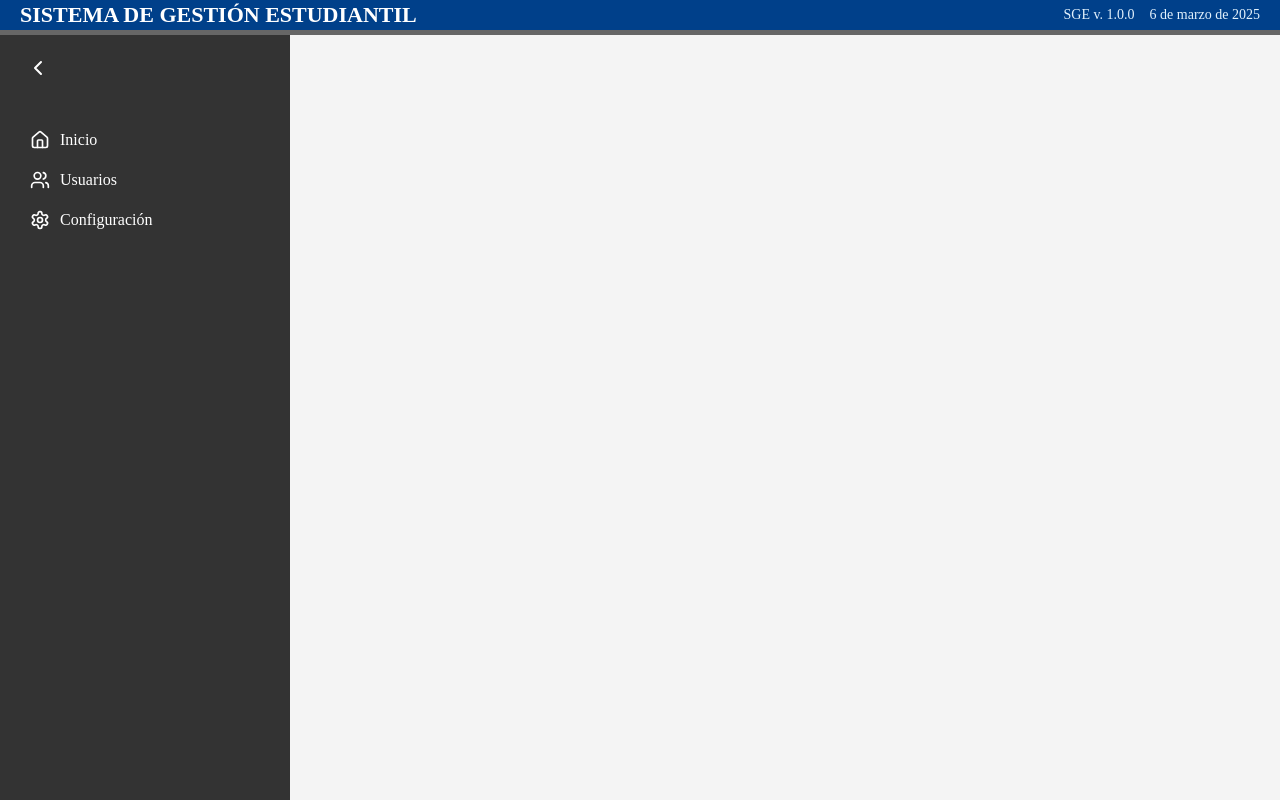
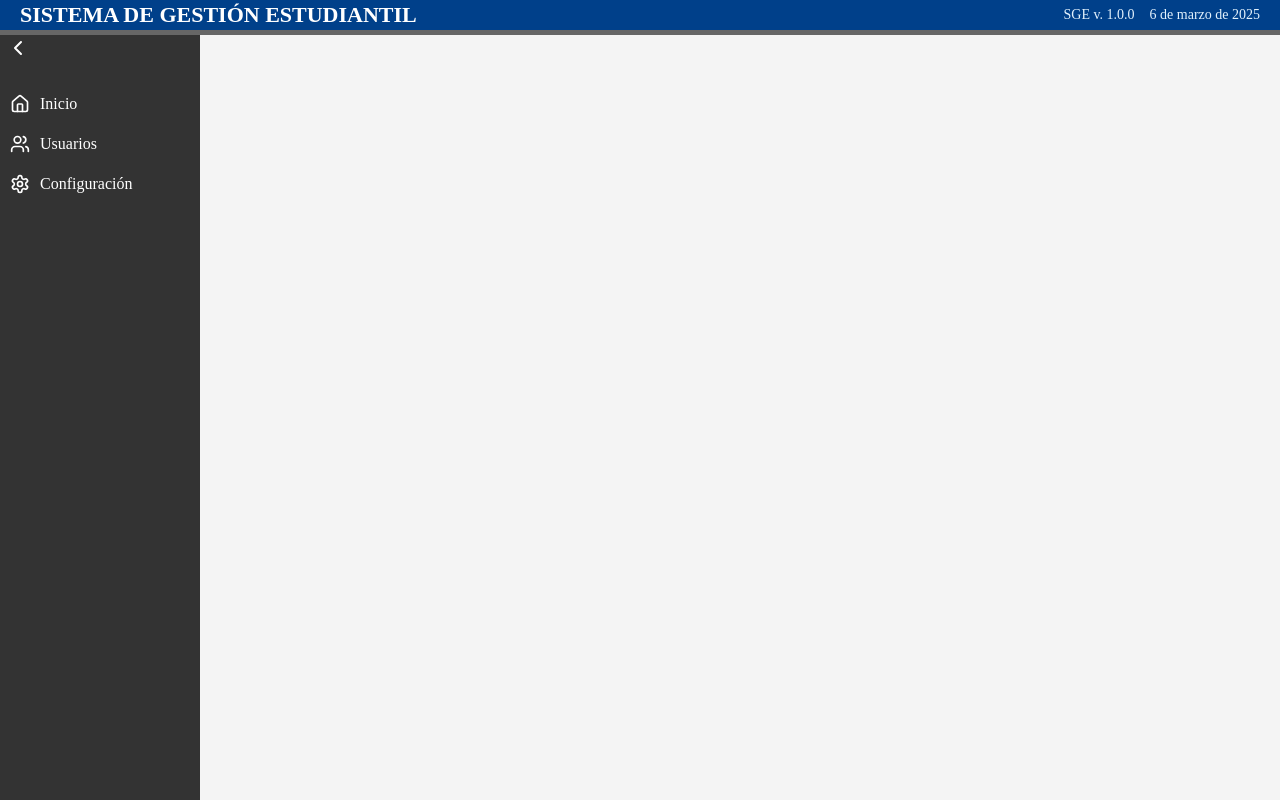
Before and after one commit to Kevin-Guachamin/Proyecto_CNM_Frontend, a React (Vite) app: page /admin in a window 1280 px wide. Built offline with nearby package versions, Linux system fonts and the light colour scheme.

Commit message:
Ajustes al css de sidebar

```diff
--- a/src/components/Sidebar.css
+++ b/src/components/Sidebar.css
@@ -3,15 +3,15 @@
   height: 100vh;
   background-color: #333;
   color: white;
-    padding: 20px;
-    width: 250px;
+  padding: 0px;
+  width: 200px;
   transition: width 0.3s ease;
   display: flex;
   flex-direction: column;
 }
 
 .sidebar.collapsed {
-    width: 64px;
+  width: 45px;
 }
 
 .sidebar.dark {
@@ -36,19 +36,23 @@
 
 .menu {
   list-style-type: none;
-    padding: 0;
+  padding: 0px;
+  margin: 0; /* Evitar márgenes extras */
 }
 
 .menu-item {
-    padding: 10px;
+  padding: 10px 10px; /* Ajusta los valores del padding */
   display: flex;
   align-items: center;
   cursor: pointer;
   transition: background-color 0.3s ease;
+  box-sizing: border-box; /* Asegúrate de que el padding no cause espacio extra */
+  margin: 0px; /* Elimina cualquier margen adicional */
 }
 
 .menu-item.active {
   background-color: #007bff;
+  border-radius: 0; /* Asegúrate de que no haya bordes redondeados */
 }
 
 .menu-item:hover {
```
Lines whose indentation alone changed are shown as unchanged.
